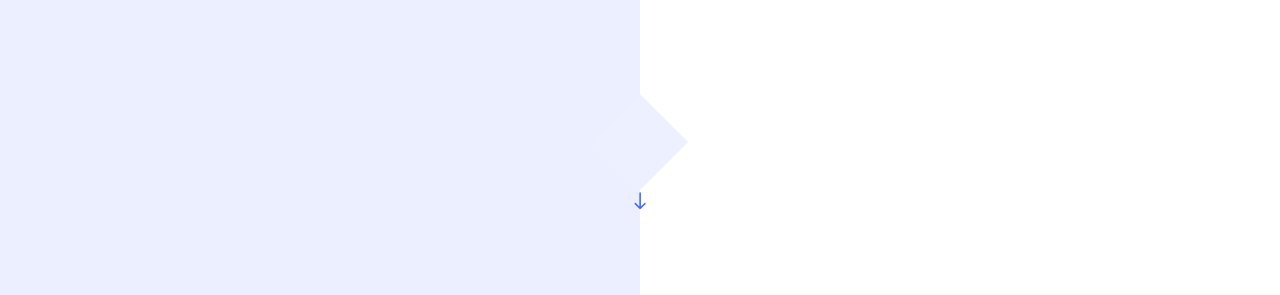
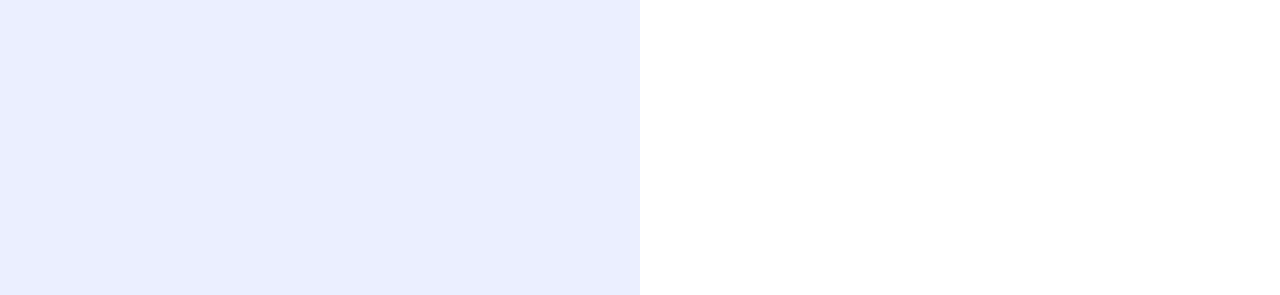
Before and after one commit to musadiqpeerzada/myportfolio, a website with bundled scripts: page index.html in a window 1280 px wide. Shown: the part 503-798 px from the top of the page. Built offline with nearby package versions, Linux system fonts and the light colour scheme; files whose address does not match are found by name; a web font is replaced by a local one.

Commit message:
first commit

```diff
--- a/index.html
+++ b/index.html
@@ -62,12 +62,6 @@
           </div>
         </div>
       </div>
-      <div class="mouse">
-				<a href="#" class="mouse-icon">
-					<br><br>
-					<div class="mouse-wheel"><span class="ion-ios-arrow-round-down"></span></div>
-				</a>
-			</div>
     </section>
 
     <section class="ftco-about img ftco-section ftco-no-pt ftco-no-pb" id="about-section">
```
